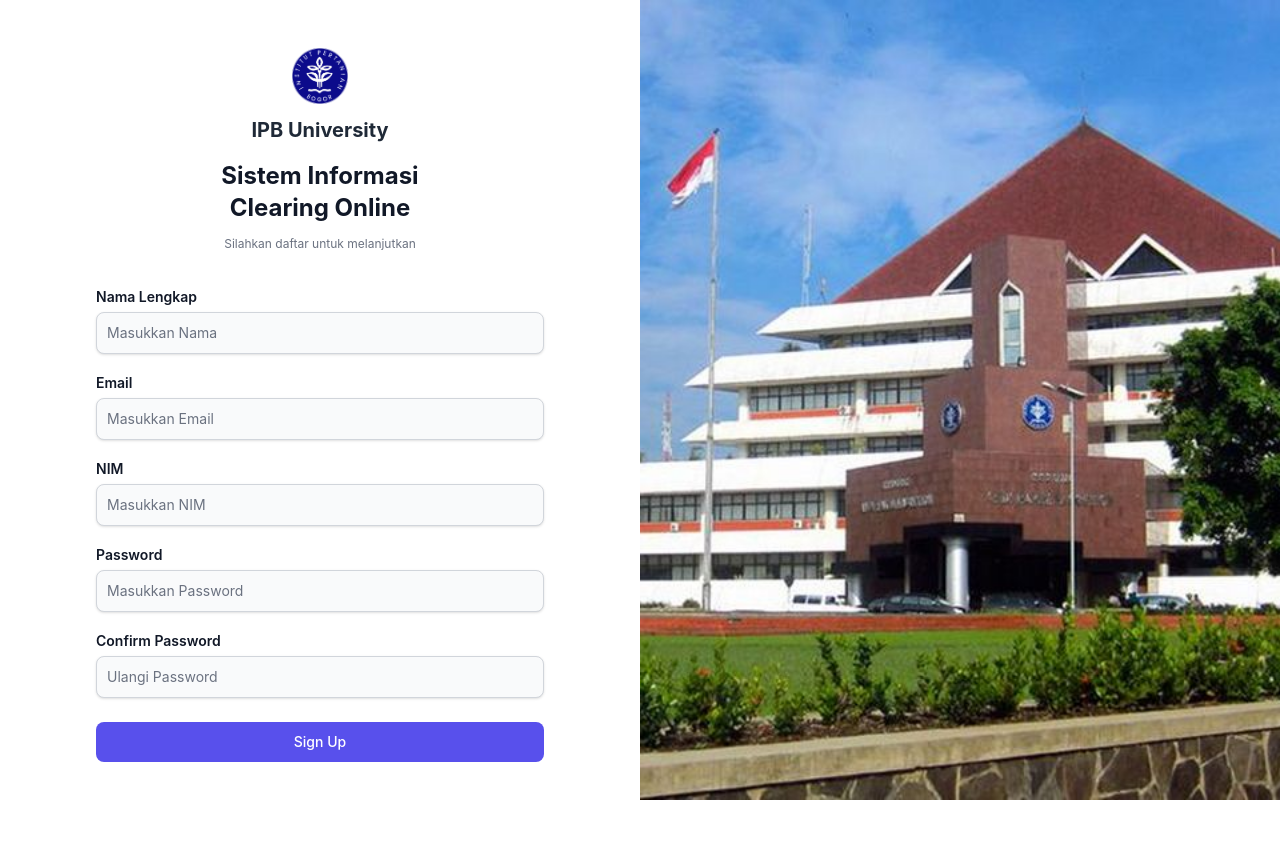
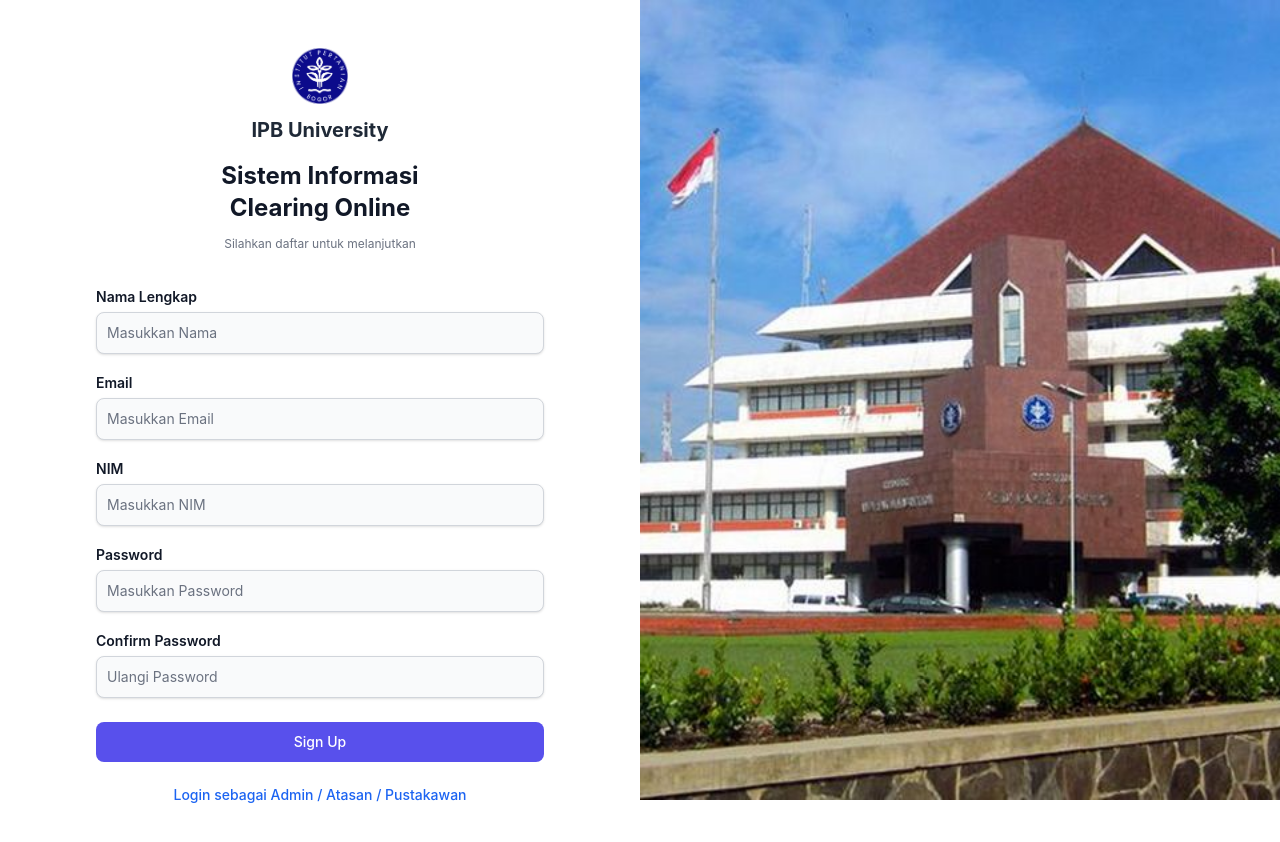
Before and after one commit to DANICAVIRLY/sico-fe, a React (Vite) app: page / in a window 1280 px wide. Shown: the top 842 px of the page. Before the commit the page ends 810 px from the top, so only its background shows below. Built offline with nearby package versions, Linux system fonts and the light colour scheme; the HTML template or start-up script is replaced by a standard one.

Commit message:
update sign up

```diff
--- a/src/pages/Signup.jsx
+++ b/src/pages/Signup.jsx
@@ -1,8 +1,9 @@
 import { Button, Label, TextInput } from "flowbite-react";
 import logo from "../assets/logo_ipb.png";
 import ipb from "../assets/ipb.jpeg";
-import { useNavigate } from "react-router-dom";
+import { useNavigate, Link } from "react-router-dom";
 import { useState } from "react";
+import axios from "axios";
 
 export default function Signup() {
   const navigate = useNavigate();
@@ -13,7 +14,7 @@
   const [password, setPassword] = useState("");
   const [confirmPassword, setConfirmPassword] = useState("");
 
-  const handleSubmit = (e) => {
+  const handleSubmit = async (e) => {
     e.preventDefault();
 
     // Cek password
@@ -28,25 +29,50 @@
       return;
     }
 
-    // Simpan data mahasiswa
-    localStorage.setItem("nama", nama);
-    localStorage.setItem("nim", nim);
-    localStorage.setItem("email", email);
-    localStorage.setItem("password", password);
-    localStorage.setItem("role", "mahasiswa");
+    try {
+      const response = await axios.post(
+        "http://127.0.0.1:8000/api/auth/register",
+        {
+          nama: nama,
+          nim: nim,
+          email: email,
+          password: password,
+          password_confirmation: confirmPassword,
+        },
+        {
+          headers: {
+            "Content-Type": "application/json",
+            Accept: "application/json",
+          },
+        },
+      );
 
-    // Arahkan ke halaman login
-    navigate("/login-admin");
+      console.log("REGISTER BERHASIL:", response.data);
+
+      alert("Registrasi berhasil! Silakan login.");
+
+      navigate("/login-admin");
+    } catch (error) {
+      console.log("STATUS:", error.response?.status);
+      console.log("ERROR:", error.response?.data);
+
+      if (error.response?.data?.errors) {
+        const errors = error.response.data.errors;
+        const firstError = Object.values(errors)[0][0];
+
+        alert(firstError);
+      } else {
+        alert(error.response?.data?.message || "Registrasi gagal.");
+      }
+    }
   };
 
   return (
     <div className="min-h-screen bg-[#b8b1b1]">
       <div className="min-h-screen w-full bg-white grid md:grid-cols-2">
-
         {/* ================= BAGIAN FORM ================= */}
         <div className="min-h-screen overflow-y-auto flex items-center justify-center p-8 md:p-12">
           <div className="w-full max-w-md">
-
             {/* Logo */}
             <div className="flex justify-center mb-3">
               <img
@@ -74,16 +100,16 @@
                 Silahkan daftar untuk melanjutkan
               </p>
             </div>
-            <form
-              onSubmit={handleSubmit}
-              className="space-y-4"
-            >
+
+            <form onSubmit={handleSubmit} className="space-y-4">
               <div>
                 <Label
                   htmlFor="nama"
                   value="Nama Lengkap"
                   className="text-sm font-semibold"
-                >Nama Lengkap</Label>
+                >
+                  Nama Lengkap
+                </Label>
 
                 <TextInput
                   id="nama"
@@ -96,12 +122,15 @@
                   className="mt-1"
                 />
               </div>
+
               <div>
                 <Label
                   htmlFor="email"
                   value="Email"
                   className="text-sm font-semibold"
-                > Email</Label>
+                >
+                  Email
+                </Label>
 
                 <TextInput
                   id="email"
@@ -114,12 +143,15 @@
                   className="mt-1"
                 />
               </div>
+
               <div>
                 <Label
                   htmlFor="nim"
                   value="NIM"
                   className="text-sm font-semibold"
-                >NIM</Label>
+                >
+                  NIM
+                </Label>
 
                 <TextInput
                   id="nim"
@@ -132,12 +164,15 @@
                   className="mt-1"
                 />
               </div>
+
               <div>
                 <Label
                   htmlFor="password"
                   value="Password"
                   className="text-sm font-semibold"
-                >Password</Label>
+                >
+                  Password
+                </Label>
 
                 <TextInput
                   id="password"
@@ -150,12 +185,15 @@
                   className="mt-1"
                 />
               </div>
+
               <div>
                 <Label
                   htmlFor="confirmPassword"
                   value="Confirm Password"
                   className="text-sm font-semibold"
-                >Confirm Password</Label>
+                >
+                  Confirm Password
+                </Label>
 
                 <TextInput
                   id="confirmPassword"
@@ -169,14 +207,20 @@
                 />
               </div>
 
-              {/* Button */}
               <Button
                 type="submit"
                 className="w-full bg-indigo-600 hover:bg-indigo-700 mt-6"
               >
                 Sign Up
               </Button>
-
+              <div className="text-center mt-5">
+                <Link
+                  to="/login-admin"
+                  className="text-sm text-blue-600 hover:underline font-medium"
+                >
+                  Login sebagai Admin / Atasan / Pustakawan
+                </Link>
+              </div>
             </form>
           </div>
         </div>
@@ -189,7 +233,6 @@
             className="h-full w-full object-cover"
           />
         </div>
-
       </div>
     </div>
   );
```
